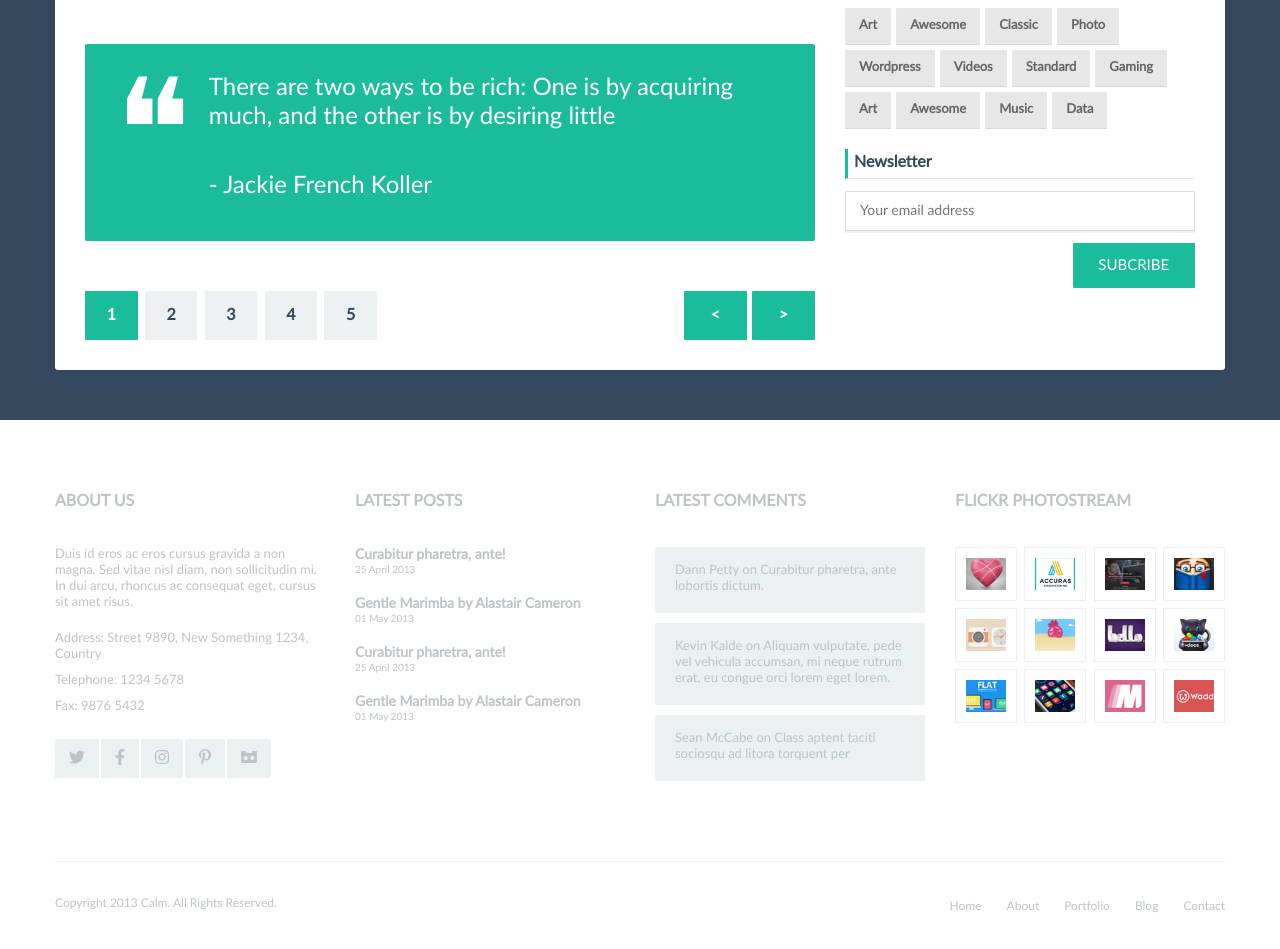
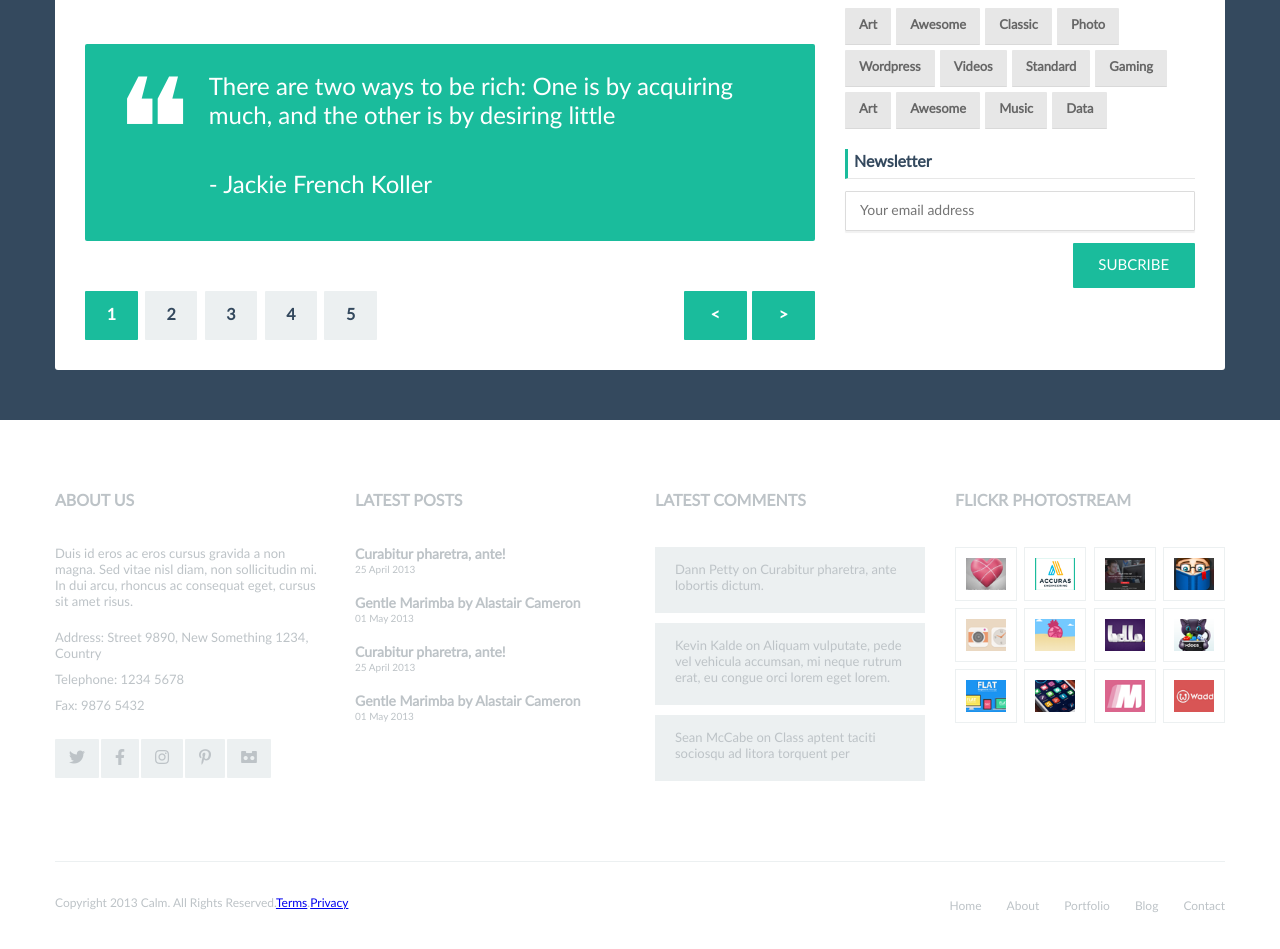
Before and after one commit to Puponin/calm, a plain HTML site: page index.html in a window 1280 px wide. Shown: the part 1628-2577 px from the top of the page. Drawn offline with Linux system fonts and the light colour scheme.

Commit message:
Update index.html

```diff
--- a/index.html
+++ b/index.html
@@ -476,7 +476,7 @@
                 </div>
             </div>
             <div class="footer-bottom">
-                <span>Copyright 2013 Calm. All Rights Reserved.</span>
+                <span>Copyright 2013 Calm. All Rights Reserved.<a href="#">Terms</a>.<a href="#">Privacy</a></span>
                 <nav>
                     <ul>
                         <li><a href="#">home</a></li>
```
